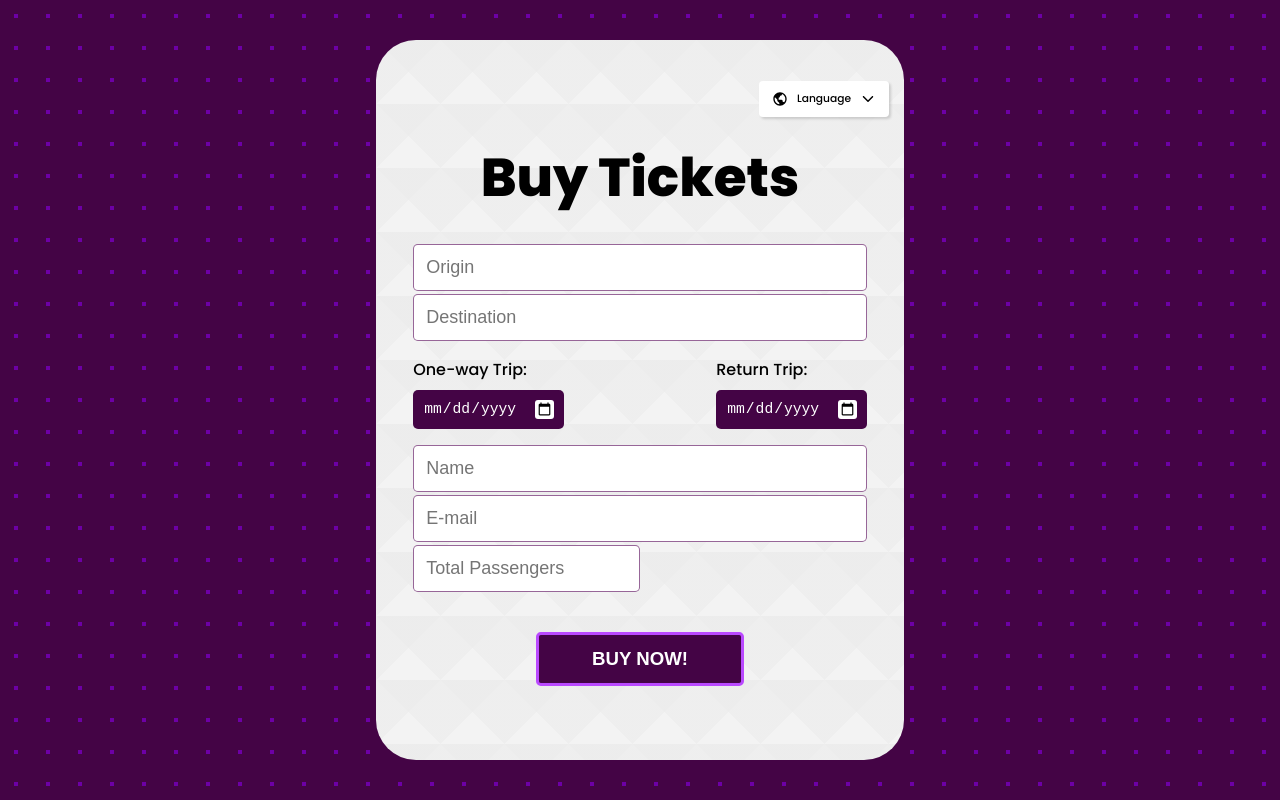
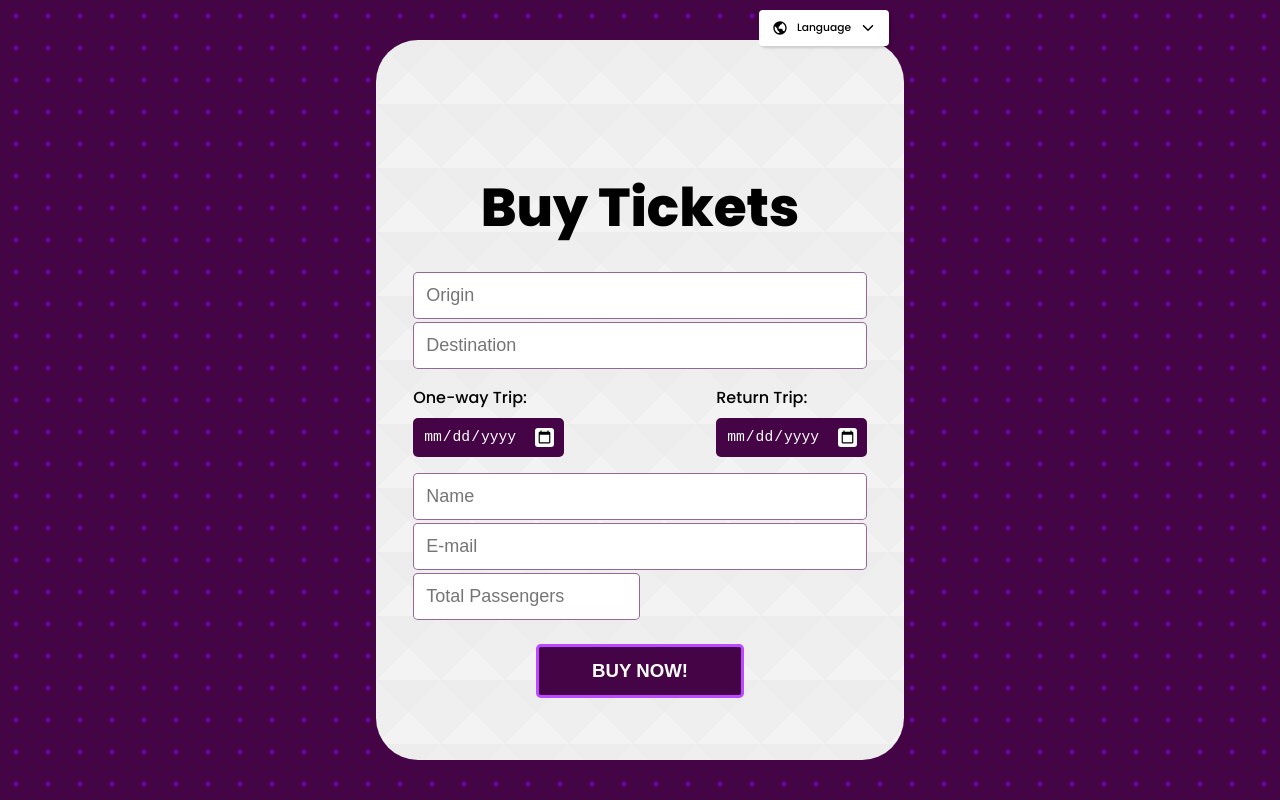
Before and after one commit to romulomelendez/awesome_form, a React (Vite) app: page / in a window 1280 px wide. Built offline with nearby package versions, Linux system fonts and the light colour scheme.

Commit message:
style update

```diff
--- a/src/components/LanguageSwitcher/styles.ts
+++ b/src/components/LanguageSwitcher/styles.ts
@@ -15,6 +15,7 @@ export const Switcher =  styled.div `
 export const Select = styled.section `
 
     position: fixed;
+    top: 10px;
     display: flex;
     background-color: white;
     justify-content: space-around;
@@ -43,15 +44,11 @@ export const OptionContainer = styled.div `
     row-gap: 5px;
     border-radius: 4px;
     background-color: white;
-    top: 84px;
+    top: 50px;
     box-shadow: rgba(0, 0, 0, 0.15) 1.95px 1.95px 2.6px;
 
     @media (min-width: 582px) {
-        top: 65px;
-    }
-
-    @media (min-width: 832px) {
-        top: 55px;
+        top: 48px;
     }
 
 `
--- a/src/components/TicketForm/styles.ts
+++ b/src/components/TicketForm/styles.ts
@@ -39,7 +39,7 @@ export const SubmitButton = styled.button `
     height: 2rem;
     width: 13rem;
     padding: 1.5rem;
-    margin: 1.5rem;
+    margin: 0.5rem;
     border: 3px solid #BA49FF;
     border-radius: 0.3rem;
     background-color: #440445;
@@ -58,6 +58,6 @@ export const Error = styled.p `
 
     color: rgba(181, 7, 7, 0.94);
     font-size: 8pt;
-    font-weight: 500;
+    font-weight: 100;
 
 `
--- a/src/pages/Home/styles.ts
+++ b/src/pages/Home/styles.ts
@@ -1,4 +1,4 @@
-    import styled from 'styled-components'
+import styled from 'styled-components'
 
 export const Container = styled.div `
 
@@ -6,9 +6,9 @@ export const Container = styled.div `
     flex-direction: column;
     justify-content: center;
     align-items: center;
-    row-gap: 7px;
-    border-radius: 40px;
-    height: 38rem;
+    row-gap: 5px;
+    border-radius: 42px;
+    height: 40rem;
     width: 25rem;
     margin: 0.313rem;
     padding: 5px;
@@ -31,6 +31,7 @@ export const Container = styled.div `
 export const FormTitle = styled.h1 `
 
     font-size: 28pt;
+    margin-top: 28px;
 
     @media (min-width: 582px) {
         font-size: 34pt;
```
